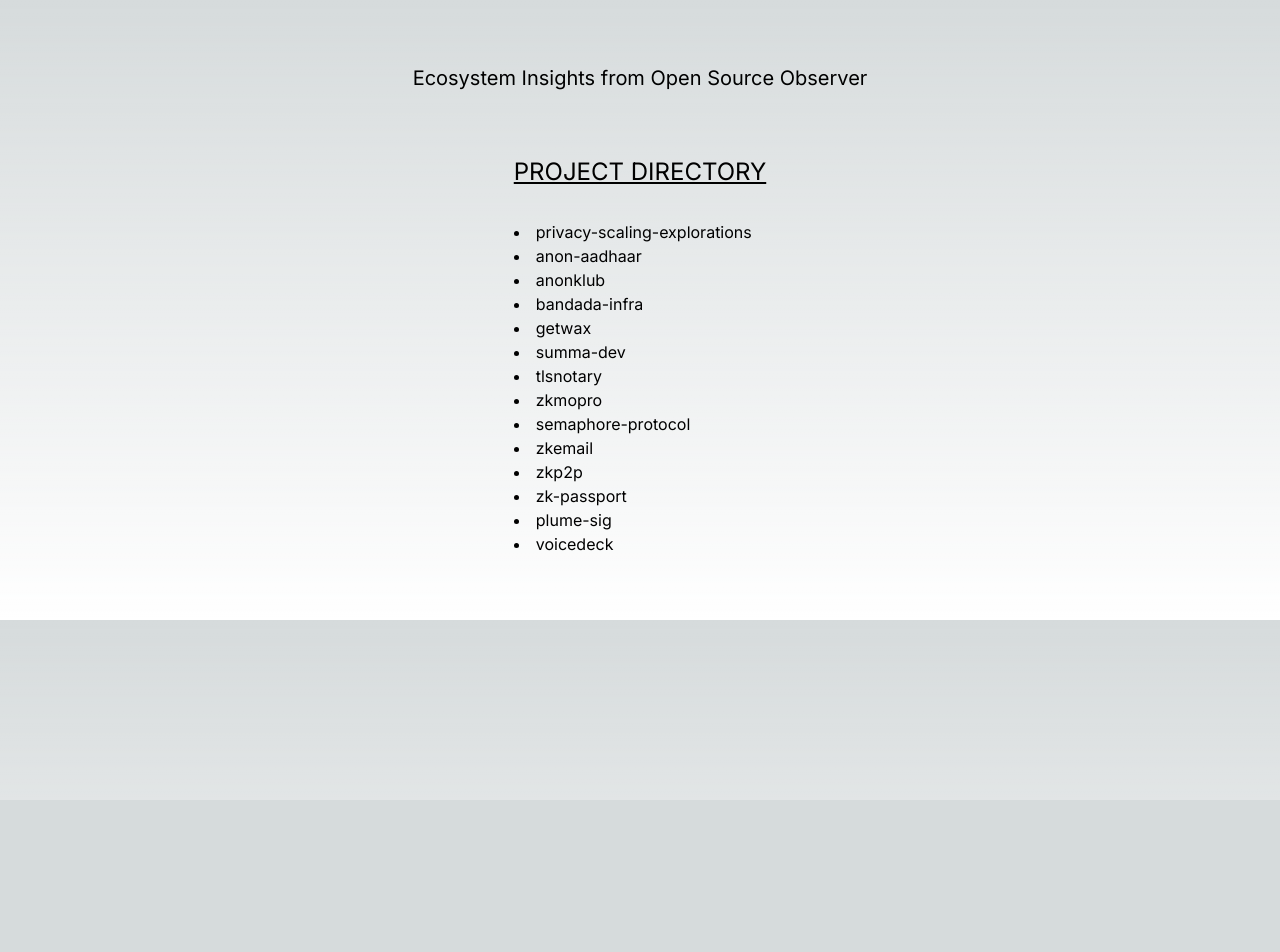
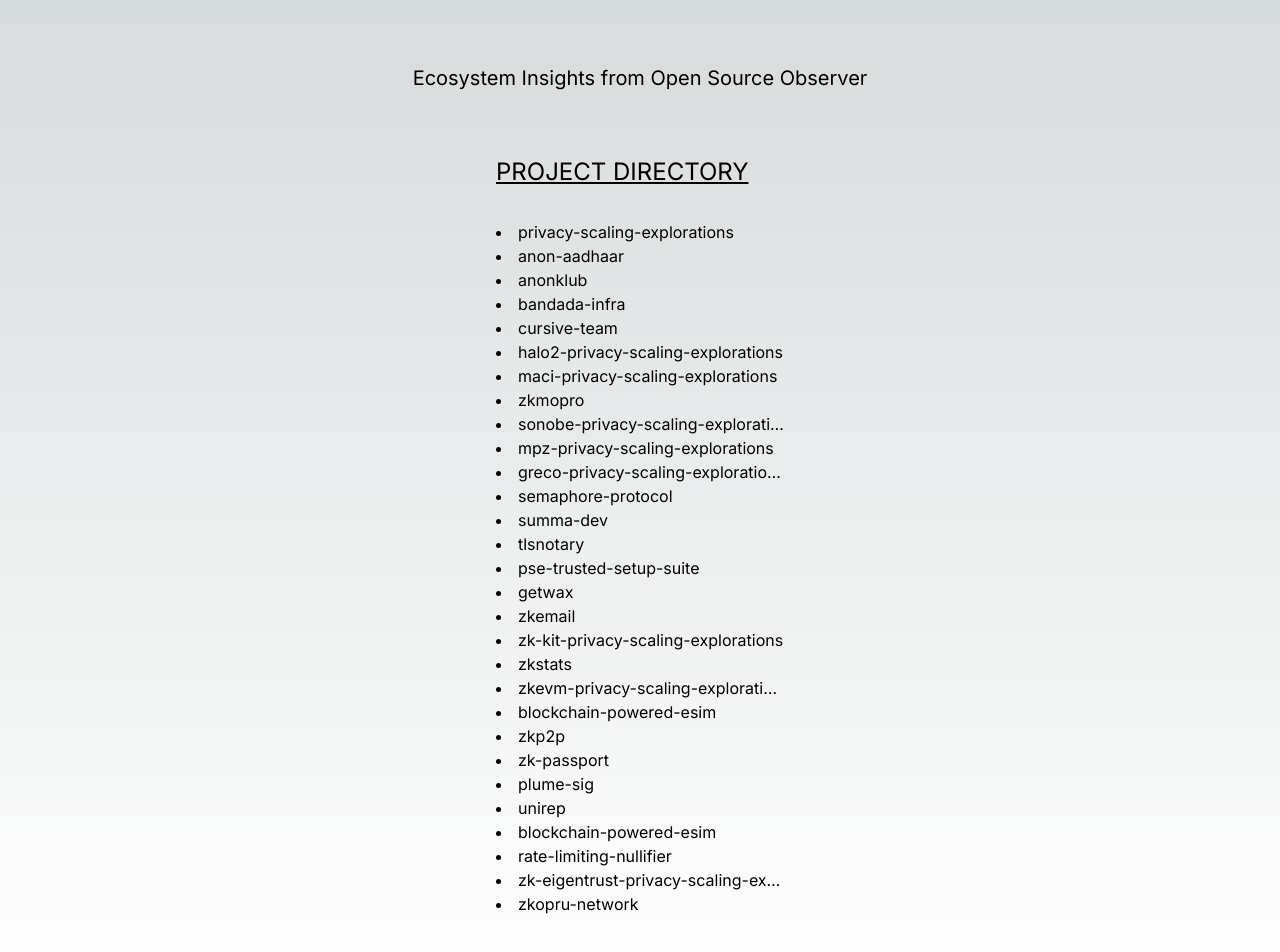
Before and after one commit to Pollen-labs/pse-observer, a Next.js app: page / in a window 1280 px wide. Shown: the top 952 px of the page. Before the commit the page ends 800 px from the top, so only its background shows below. Built offline with nearby package versions, Linux system fonts and the light colour scheme.

Commit message:
add PSE projects

```diff
--- a/src/app/page.tsx
+++ b/src/app/page.tsx
@@ -48,19 +48,39 @@ export default async function Home() {
 
     const projects: Project[] = [
       {project_name: "privacy-scaling-explorations"},
+      // PSE active projects
       {project_name: "anon-aadhaar"},
       {project_name: "anonklub"},
       {project_name: "bandada-infra"},
-      {project_name: "getwax"},
+      {project_name: "cursive-team"},
+      {project_name: "halo2-privacy-scaling-explorations"},
+      {project_name: "maci-privacy-scaling-explorations"},
+      {project_name: "zkmopro"},
+      {project_name: "sonobe-privacy-scaling-explorations"},
+      {project_name: "mpz-privacy-scaling-explorations"},
+      {project_name: "greco-privacy-scaling-explorations"},
+      {project_name: "semaphore-protocol"},
       {project_name: "summa-dev"},
       {project_name: "tlsnotary"},
-      {project_name: "zkmopro"},
-      {project_name: "semaphore-protocol"},
+      {project_name: "pse-trusted-setup-suite"},
+      {project_name: "getwax"},
       {project_name: "zkemail"},
+      {project_name: "zk-kit-privacy-scaling-explorations"},
+      {project_name: "zkstats"},
+      {project_name: "zkevm-privacy-scaling-explorations"},
+
+      // PSE grantee projects
+      {project_name: "blockchain-powered-esim"},
       {project_name: "zkp2p"},
       {project_name: "zk-passport"},
       {project_name: "plume-sig"},
-      {project_name: "voicedeck"},
+
+      // PSE inactive projects
+      {project_name: "unirep"},
+      {project_name: "blockchain-powered-esim"},
+      {project_name: "rate-limiting-nullifier"},
+      {project_name: "zk-eigentrust-privacy-scaling-explorations"},
+      {project_name: "zkopru-network"},
     ];
 
 
```
